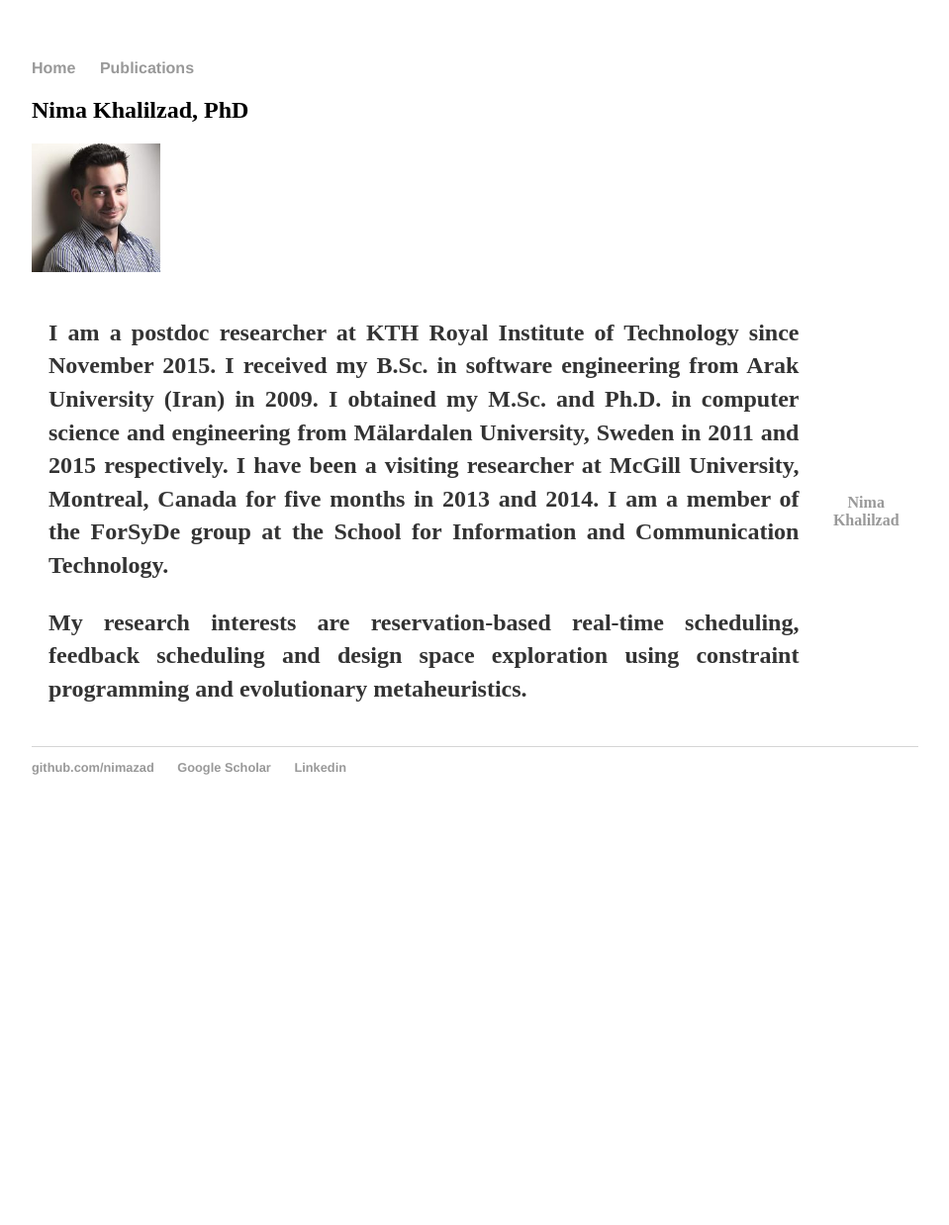
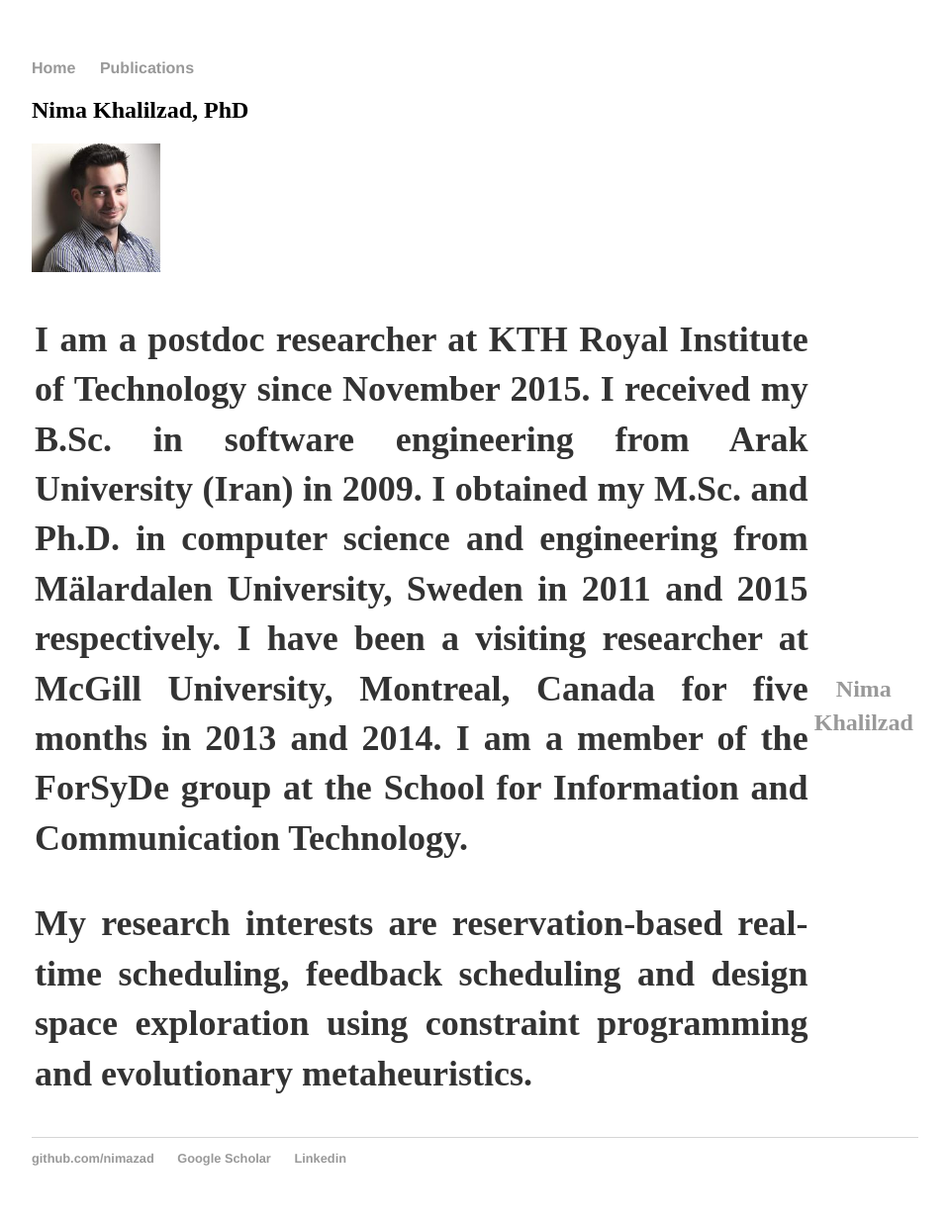
Before and after one commit to nimazad/nimazad.github.io, a Jekyll site: the page built from index.html, in a window 1280 px wide. Shown: the whole page at 99% size, without its empty margins (160-1119 px from the left). Built offline with Jekyll 4.4.1, drawn with Linux system fonts in a browser that asks for light colours; comment, search, counter and statistics services are not loaded; before the commit the page ends 900 px from its top, so only the background shows below that.

Commit message:
table css added

```diff
--- a/css/main.css
+++ b/css/main.css
@@ -41,3 +41,8 @@ ul.posts {
 ul.posts li {
     list-style: none;
 }
+table{
+padding: 15;
+font-size: 1.5em;
+line-height: 1.4em;
+}
--- a/index.html
+++ b/index.html
@@ -6,9 +6,9 @@ title: Nima Khalilzad
 <div class="blurb">
 	<h2>Nima Khalilzad, PhD</h2>
 <img src="nima.jpg" alt="Nima" style="width:130px;height:130px;">
-<table cellpadding="15">
+<table >
   <tr>
-    <th><p align="justify" class=h1>
+    <th><p align="justify">
 I am a postdoc researcher at KTH Royal Institute of Technology since November 2015. I received my B.Sc. in software engineering from Arak University (Iran) in 2009. I obtained my M.Sc. and Ph.D. in computer science and engineering from Mälardalen University, Sweden in 2011 and 2015 respectively.
 I have been a visiting researcher at McGill University, Montreal, Canada for five months in 2013 and 2014. I am a member of the ForSyDe group at the School for Information and Communication Technology.
 </p>
```
